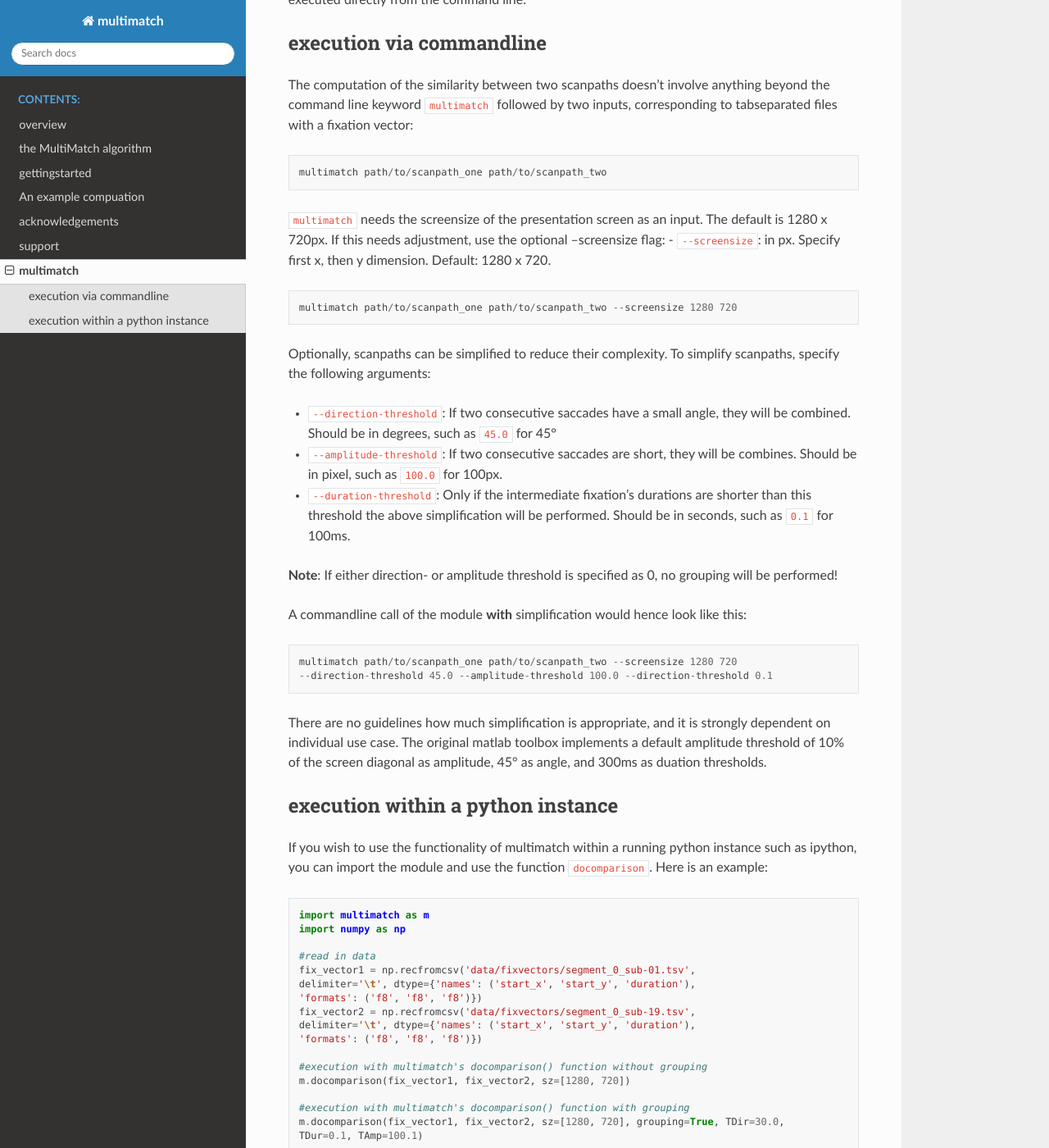
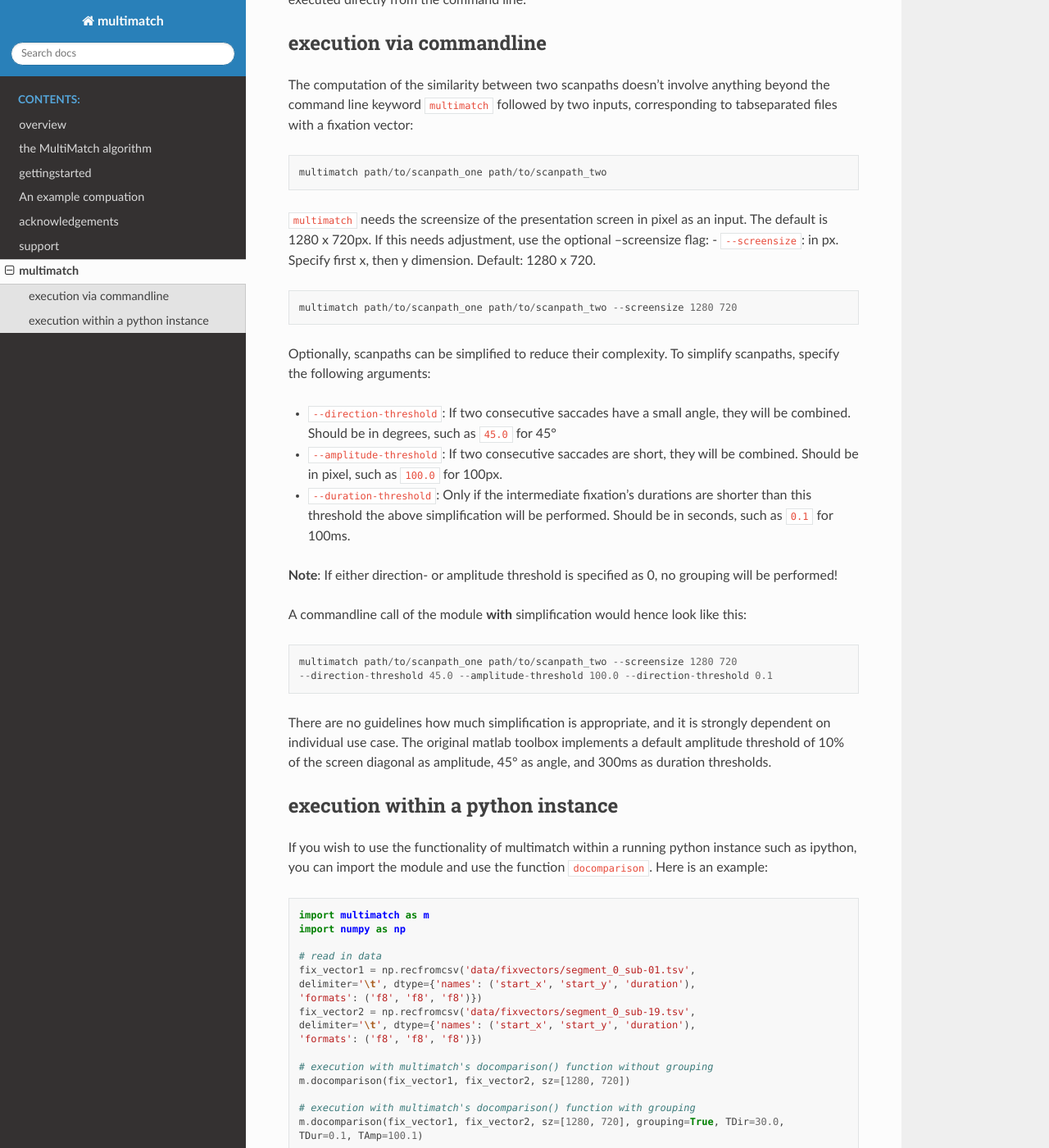
Before and after one commit to adswa/multimatch_gaze, a Sphinx documentation site: the page built from docs/source/multimatch.rst, in a window 1280 px wide and 1400 px high, scrolled down 197 px. Shown: the whole window at 82% size. Built offline with Sphinx 7.4.7 and the Read the Docs theme 2.0.0, drawn with Linux system fonts in a browser that asks for light colours.

Commit message:
DOC: random typos and space errors

```diff
--- a/docs/source/gettingstarted.rst
+++ b/docs/source/gettingstarted.rst
@@ -11,7 +11,7 @@ It is recommended to use a dedicated virtualenv_.
 
 .. code::
 
-   #create and enter a new virtual environment (optional)
+   # create and enter a new virtual environment (optional)
    virtualenv --python=python3 ~/env/multimatch
    . ~/env/multimatch/bin/activate
 
--- a/docs/source/multimatch.rst
+++ b/docs/source/multimatch.rst
@@ -17,7 +17,7 @@ corresponding to tabseparated files with a fixation vector:
 
    multimatch path/to/scanpath_one path/to/scanpath_two
 
-``multimatch`` needs the screensize of the presentation screen as an input. The
+``multimatch`` needs the screensize of the presentation screen in pixel as an input. The
 default is 1280 x 720px. If this needs adjustment, use the optional --screensize
 flag:
 - ``--screensize``: in px. Specify first x, then y dimension. Default: 1280 x
@@ -34,7 +34,7 @@ scanpaths, specify the following arguments:
 - ``--direction-threshold``: If two consecutive saccades have a small angle, they will be
   combined. Should be in degrees, such as ``45.0`` for 45°
 - ``--amplitude-threshold``: If two consecutive saccades are short, they will be
-  combines. Should be in pixel, such as ``100.0`` for 100px.
+  combined. Should be in pixel, such as ``100.0`` for 100px.
 - ``--duration-threshold``: Only if the intermediate fixation's durations are
   shorter than this threshold the above simplification will be performed. Should
   be in seconds, such as ``0.1`` for 100ms.
@@ -55,7 +55,7 @@ this:
 There are no guidelines how much simplification is appropriate, and it is strongly dependent
 on individual use case. The original matlab toolbox implements a default
 amplitude threshold of 10% of the screen diagonal as amplitude, 45° as angle, and 300ms as
-duation thresholds.
+duration thresholds.
 
 
 execution within a python instance
@@ -70,7 +70,7 @@ instance such as ipython, you can import the module and use the function
    import multimatch as m
    import numpy as np
 
-   #read in data
+   # read in data
    fix_vector1 = np.recfromcsv('data/fixvectors/segment_0_sub-01.tsv',
    delimiter='\t', dtype={'names': ('start_x', 'start_y', 'duration'),
    'formats': ('f8', 'f8', 'f8')})
@@ -78,10 +78,10 @@ instance such as ipython, you can import the module and use the function
    delimiter='\t', dtype={'names': ('start_x', 'start_y', 'duration'),
    'formats': ('f8', 'f8', 'f8')})
 
-   #execution with multimatch's docomparison() function without grouping
+   # execution with multimatch's docomparison() function without grouping
    m.docomparison(fix_vector1, fix_vector2, sz=[1280, 720])
 
-   #execution with multimatch's docomparison() function with grouping
+   # execution with multimatch's docomparison() function with grouping
    m.docomparison(fix_vector1, fix_vector2, sz=[1280, 720], grouping=True, TDir=30.0,
    TDur=0.1, TAmp=100.1)
 
```
